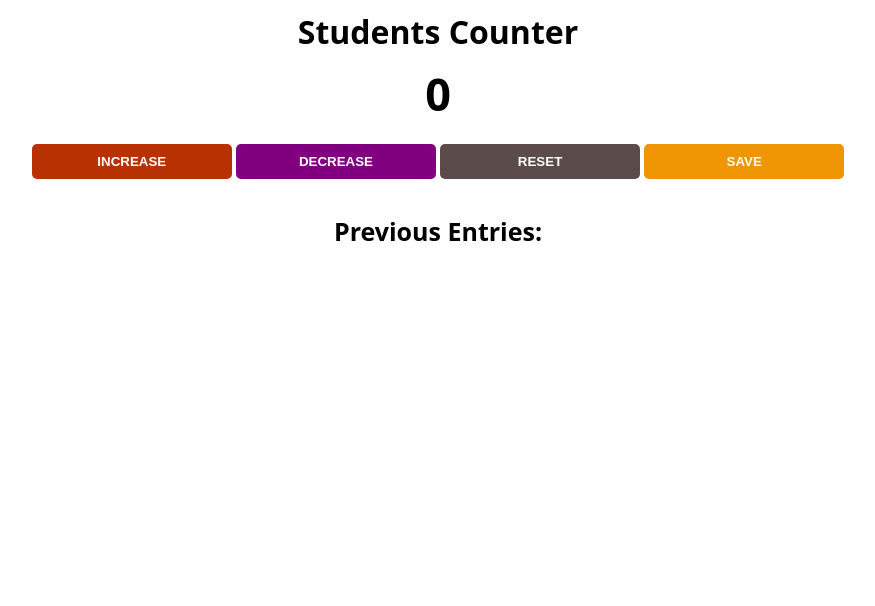
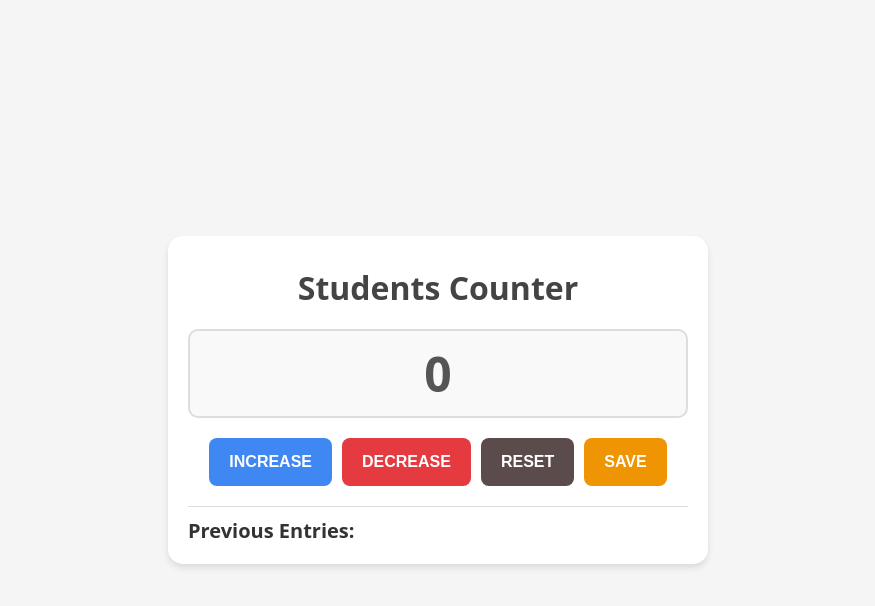
Before and after one commit to Shirish0007/Students-Counting-Machine, a plain HTML site: page index.html in a window 1280 px wide. Shown: the whole page, without its empty margins (202-1077 px from the left). Drawn offline with Linux system fonts and the light colour scheme.

Commit message:
style.css

```diff
--- a/style.css
+++ b/style.css
@@ -1,60 +1,86 @@
 body {
-
-     font-family: 'Open Sans', 'Helvetica Neue', sans-serif;
+    font-family: 'Open Sans', 'Helvetica Neue', sans-serif;
+    margin: 0;
+    padding: 0;
+    background: #f5f5f5;
+    color: #333;
     text-align: center;
-    height: 100%;
+    height: 100vh;
+    display: flex;
+    justify-content: center;
+    align-items: center;
 }
 
-
-/* .container{
-
-    background: white;
-    max-width: 80%;
-    margin: auto;
-    border: 3px solid black;
-    border-radius: 10px;
-
-} */
-h1{
-    margin-top:10px;
-    margin-bottom: 10px;
+#container {
+    background: #ffffff;
+    border-radius: 15px;
+    padding: 20px;
+    width: 90%;
+    max-width: 500px;
+    box-shadow: 0 4px 6px rgba(0, 0, 0, 0.1);
 }
 
+h1 {
+    font-size: 32px;
+    margin: 10px 0;
+    color: #444;
+}
 
-h2{
-    font-size: 45px;
-    margin-top: 0px;
+h2 {
+    font-size: 48px;
+    margin: 20px 0;
+    color: #555;
+    border: 2px solid #ddd;
+    padding: 10px;
+    border-radius: 10px;
+    background: #f9f9f9;
+}
+
+#buttons {
+    display: flex;
+    flex-wrap: wrap;
+    gap: 10px;
+    justify-content: center;
     margin-bottom: 20px;
 }
 
-button{
+button {
     border: none;
-    padding-top: 10px;
-    padding-bottom: 10px;
+    padding: 15px 20px;
     color: white;
+    font-size: 16px;
     font-weight: bold;
-    width:200px;
-    margin-bottom: 10px;
-    border-radius: 5px;
+    cursor: pointer;
+    border-radius: 8px;
+    transition: all 0.3s ease;
 }
 
-p{
-font-size: 25px;
-font-weight: bold;
+button:hover {
+    transform: scale(1.05);
 }
 
 #increment-btn {
-    background: rgb(184, 49, 3);
+    background: rgb(63, 136, 244);
 }
 
-#reset-btn{
+#reset-btn {
     background: rgb(91, 75, 75);
 }
 
-#decrement-btn{
-    background: purple;
+#decrement-btn {
+    background: rgb(229, 58, 64);
 }
 
-#save-btn{
+#save-btn {
     background: rgb(239, 148, 2);
 }
+
+p {
+    font-size: 20px;
+    font-weight: bold;
+    margin: 0;
+    color: #333;
+    text-align: left;
+    border-top: 1px solid #ddd;
+    padding-top: 10px;
+}
```
